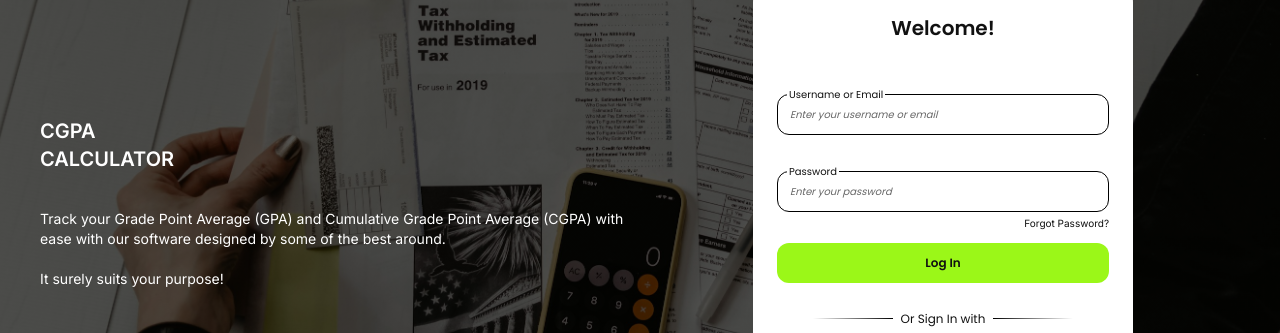
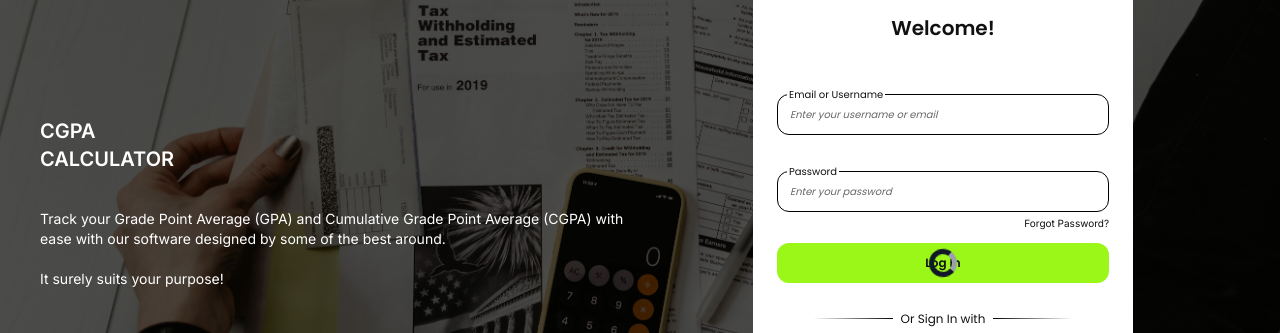
Before and after one commit to zayonsoft/new-cgpa-calculator-frontend, a Next.js app: page /login in a window 1280 px wide. Shown: the part 197-530 px from the top of the page. Built offline with nearby package versions, Linux system fonts and the light colour scheme.

Commit message:
Login Form States Managed but issues with preloader

```diff
--- /dev/null
+++ b/src/app/login/components/LoginInputs.tsx
@@ -0,0 +1,76 @@
+import { JSX } from "react";
+import Link from "next/link";
+import { Inter } from "next/font/google";
+
+const inter = Inter({
+  subsets: ["latin"], // required
+  weight: ["300", "400", "500", "600", "700", "800"],
+});
+
+interface InputProps {
+  email_or_username: string;
+  password: string;
+  updateEmail_or_username: (new_value: string) => void;
+  updatePassword: (new_value: string) => void;
+}
+
+export default function LoginInputs({
+  email_or_username,
+  password,
+  updateEmail_or_username,
+  updatePassword,
+}: InputProps): JSX.Element {
+  return (
+    <>
+      {/* EMAIL OR USERNAME */}
+      <div>
+        <label
+          className="relative top-[11px] left-2.5 inline-block text-[10px] font-normal bg-white p-0.5 py-[3px] transition ease-in-out duration-900 dark:bg-[#1F1F1F] dark:text-[#CBCBCB]"
+          htmlFor="username"
+        >
+          Email or Username
+        </label>
+        <span className="text-[10px]">
+          <input
+            id="username"
+            name="email_or_username"
+            className="w-full outline-none border border-[#000000] dark:border-[#FFFFFF] text-[#0000009d] transition ease-in-out duration-900 dark:text-[#FFFFFF99] rounded-xl p-3 placeholder:text-[#00000099] dark:placeholder:text-[#FFFFFF99]  placeholder:font-normal placeholder:italic"
+            type="text"
+            value={email_or_username}
+            onChange={(e) => updateEmail_or_username(e.target.value)}
+            placeholder="Enter your username or email"
+          />
+        </span>
+      </div>
+
+      {/* PASSWORD */}
+      <div>
+        <label
+          className="relative top-[11px] left-2.5 inline-block text-[10px] font-normal bg-white p-0.5 py-[3px] transition ease-in-out duration-900 dark:bg-[#1F1F1F] dark:text-[#CBCBCB]"
+          htmlFor="username"
+        >
+          Password
+        </label>
+        <span className="grid gap-1 text-[10px]">
+          <input
+            id="username"
+            name="password"
+            className="w-full outline-none border border-[#000000] dark:border-[#FFFFFF] text-[#0000009d] transition ease-in-out duration-900 dark:text-[#FFFFFF99] rounded-xl p-3 placeholder:text-[#00000099] dark:placeholder:text-[#FFFFFF99]  placeholder:font-normal placeholder:italic"
+            type="text"
+            value={password}
+            onChange={(e) => updatePassword(e.target.value)}
+            placeholder="Enter your password"
+          />
+          <p className="justify-self-end">
+            <Link
+              className={`${inter.className} font-normal text-[10px]  transition ease-in-out duration-900 hover:underline dark:text-[#FFFFFF]`}
+              href={""}
+            >
+              Forgot Password?
+            </Link>
+          </p>
+        </span>
+      </div>
+    </>
+  );
+}
--- a/src/app/login/page.tsx
+++ b/src/app/login/page.tsx
@@ -1,12 +1,13 @@
 "use client";
-import { JSX } from "react";
+import { FormEvent, JSX } from "react";
 import Image from "next/image";
-import { Inter, Poppins } from "next/font/google";
+import { Inter, Montserrat, Poppins } from "next/font/google";
 import Link from "next/link";
 import OtherLoginInfo from "./components/OtherLoginInfo";
 import { FcGoogle } from "react-icons/fc";
 import { FaApple } from "react-icons/fa";
-import { useTheme } from "@/contexts/ThemeContext";
+import { useState, useEffect } from "react";
+import LoginInputs from "./components/LoginInputs";
 
 const inter = Inter({
   subsets: ["latin"], // required
@@ -17,9 +18,55 @@ const poppins = Poppins({
   subsets: ["latin"], // required
   weight: ["300", "400", "500", "600", "700", "800"],
 });
+const montserrat = Montserrat({
+  subsets: ["latin"],
+  weight: ["100", "200", "300", "400", "500", "600", "700", "800", "900"],
+});
 
 export default function Login(): JSX.Element {
-  const { theme, toggleTheme } = useTheme();
+  const [email_or_username, setEmail_or_username] = useState<string>("");
+  const [password, setPassword] = useState<string>("");
+  const [loading, setLoading] = useState<boolean>(false);
+  const [formOkay, setFormOkay] = useState<boolean>(false);
+  const [showError, setShowError] = useState<boolean>(false);
+
+  function updateEmail_or_username(new_value: string) {
+    if (!loading) {
+      setEmail_or_username(new_value);
+    }
+  }
+
+  function updatePassword(new_value: string) {
+    if (!loading) {
+      setPassword(new_value);
+    }
+  }
+  function validateForm() {
+    setFormOkay(email_or_username.trim() && password ? true : false);
+    setShowError(true);
+  }
+  function removeError() {
+    // to remove the fill in error when an input is changed
+    setShowError(false);
+  }
+
+  useEffect(() => {
+    removeError();
+  }, [email_or_username, password]);
+
+  function submitForm(e: FormEvent, formOkay: boolean) {
+    e.preventDefault();
+    validateForm();
+    if (formOkay) {
+      // set loading to true
+      setLoading(true);
+      // Make API call
+      // Read response
+    } else {
+      // create a modal to escalate whatever issue
+    }
+  }
+
   return (
     <div className="grid relative  grid-cols-2 gap-3 max-[760px]:grid-cols-1 h-full">
       <div className="grid gap-3 relative h-auto grid-rows-[150px_1fr]  max-[760px]:hidden">
@@ -69,56 +116,40 @@ export default function Login(): JSX.Element {
           >
             Welcome!
           </p>
-          <form className="grid gap-3" action="">
-            <div>
-              <label
-                className="relative top-[11px] left-2.5 inline-block text-[10px] font-normal bg-white p-0.5 py-[3px] transition ease-in-out duration-900 dark:bg-[#1F1F1F] dark:text-[#CBCBCB]"
-                htmlFor="username"
-              >
-                Username or Email
-              </label>
-              <span className="text-[10px]">
-                <input
-                  id="username"
-                  className="w-full outline-none border border-[#000000] dark:border-[#FFFFFF] text-[#0000009d] transition ease-in-out duration-900 dark:text-[#FFFFFF99] rounded-xl p-3 placeholder:text-[#00000099] dark:placeholder:text-[#FFFFFF99]  placeholder:font-normal placeholder:italic"
-                  type="text"
-                  placeholder="Enter your username or email"
-                />
-              </span>
-            </div>
+          <form
+            onSubmit={(e) => submitForm(e, formOkay)}
+            className="grid gap-3"
+            action=""
+          >
+            <LoginInputs
+              email_or_username={email_or_username}
+              password={password}
+              updateEmail_or_username={updateEmail_or_username}
+              updatePassword={updatePassword}
+            />
 
             <div>
-              <label
-                className="relative top-[11px] left-2.5 inline-block text-[10px] font-normal bg-white p-0.5 py-[3px] transition ease-in-out duration-900 dark:bg-[#1F1F1F] dark:text-[#CBCBCB]"
-                htmlFor="username"
-              >
-                Password
-              </label>
-              <span className="grid gap-1 text-[10px]">
-                <input
-                  id="username"
-                  className="w-full outline-none border border-[#000000] dark:border-[#FFFFFF] text-[#0000009d] transition ease-in-out duration-900 dark:text-[#FFFFFF99] rounded-xl p-3 placeholder:text-[#00000099] dark:placeholder:text-[#FFFFFF99]  placeholder:font-normal placeholder:italic"
-                  type="text"
-                  placeholder="Enter your password"
-                />
-                <p className="justify-self-end">
-                  <Link
-                    className={`${inter.className} font-normal text-[10px]  transition ease-in-out duration-900 hover:underline dark:text-[#FFFFFF]`}
-                    href={""}
-                  >
-                    Forgot Password?
-                  </Link>
-                </p>
-              </span>
-            </div>
-            {/* after:left-0 after:right-0 after:top-0 after:bottom-0 */}
-            <div>
               <button
-                className={`bg-[#9BF718] cursor-pointer relative custom-transition hover:bg-[#27f718] w-full rounded-xl text-xs box-border after:w-7 after:h-7 after:rounded-full after:border-gray-900 after:border-l-gray-400 after:border-5 after:-translate-1/2 after:left-1/2 after:top-1/2 py-3 after:absolute after:hidden after:bg-transparent after:animate-spin`}
+                className={`${
+                  loading
+                    ? "bg-[#b4de78] cursor-auto"
+                    : "bg-[#9BF718] cursor-pointer"
+                } relative custom-transition ${
+                  !loading ? "hover:bg-[#06ab00]" : ""
+                }  w-full rounded-xl text-xs box-border h-10 after:w-7 after:h-7 after:rounded-full after:border-gray-900 after:border-l-gray-400 after:border-5 after:-translate-1/2 after:left-1/2 after:top-1/2 py-3 after:absolute after:${
+                  !loading ? "hidden" : "block"
+                } after:bg-transparent after:animate-spin`}
                 type="submit"
               >
-                Log In
+                {!loading ? "Log In" : ""}
               </button>
+              {showError && !formOkay ? (
+                <small
+                  className={`${montserrat} text-center text-red-800 font-normal text-xs block`}
+                >
+                  fill in all fields
+                </small>
+              ) : null}
             </div>
           </form>
           <OtherLoginInfo text="Or Sign In with" />
```
